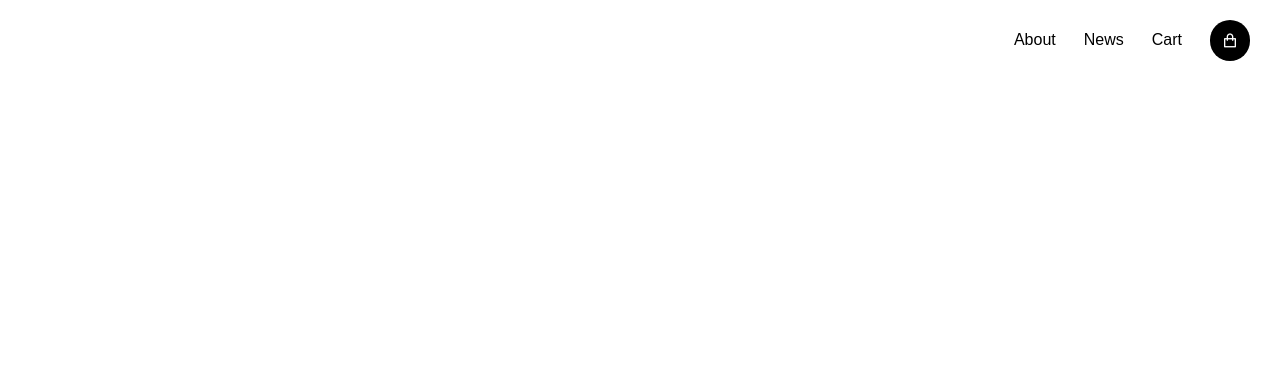
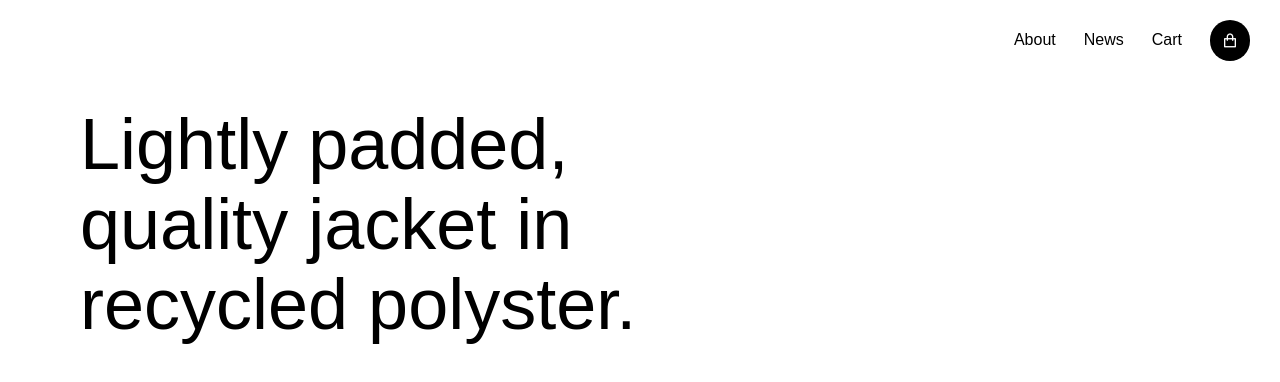
Before and after one commit to Pratik-J-08/CSS-Projects, a plain HTML site: page Shop-Jacket/index.html in a window 1280 px wide. Drawn offline with nearby package versions, Linux system fonts and the light colour scheme.

Commit message:
added hero text

```diff
--- a/Shop-Jacket/index.html
+++ b/Shop-Jacket/index.html
@@ -13,12 +13,19 @@
 <body>
 
     <div id="main">
+
+        <!-- nav starts here  -->
         <div id="nav">
             <h4>About</h4>
             <h4>News</h4>
             <h4>Cart</h4>
             <i class="ri-shopping-bag-line"></i>
         </div>
+        <!-- nav ends here  -->
+
+        <div class="herotxt">Lightly padded, <br> quality jacket in <br> recycled polyster.</div>
+
+
     </div>
 
 </body>
--- a/Shop-Jacket/style.css
+++ b/Shop-Jacket/style.css
@@ -42,3 +42,10 @@ html, body{
     /* height: 24px;
     width: 24px; */
 }
+
+.herotxt{
+    font-size: 72px;
+    font-weight: 500;
+    padding: 24px 80px;
+    line-height: 80px;
+}
```
